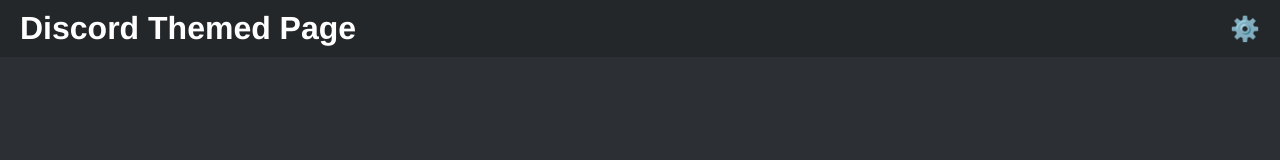
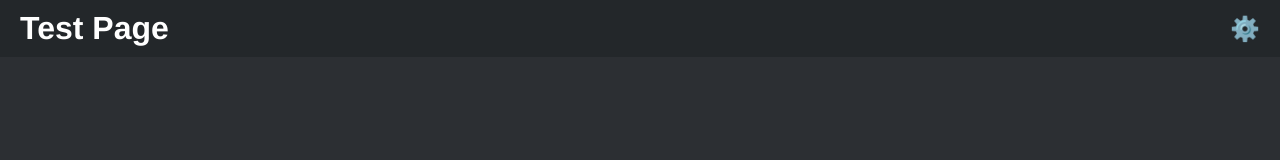
Before and after one commit to simplexserver/simplexserver.github.io, a plain HTML site: page testpage.html in a window 1280 px wide. Drawn offline with Linux system fonts and the light colour scheme.

Commit message:
Update testpage.html

```diff
--- a/testpage.html
+++ b/testpage.html
@@ -3,7 +3,7 @@
 <head>
     <meta charset="UTF-8">
     <meta name="viewport" content="width=device-width, initial-scale=1.0">
-    <title>Discord Themed Page</title>
+    <title>Test Page</title>
     <style>
         body {
             margin: 0;
@@ -63,7 +63,7 @@
 </head>
 <body>
     <div class="header">
-        <h1>Discord Themed Page</h1>
+        <h1>Test Page</h1>
         <div class="settings-icon" onclick="toggleSettingsMenu()">⚙️</div>
     </div>
     <div id="settingsMenu" class="settings-menu closed">
```
